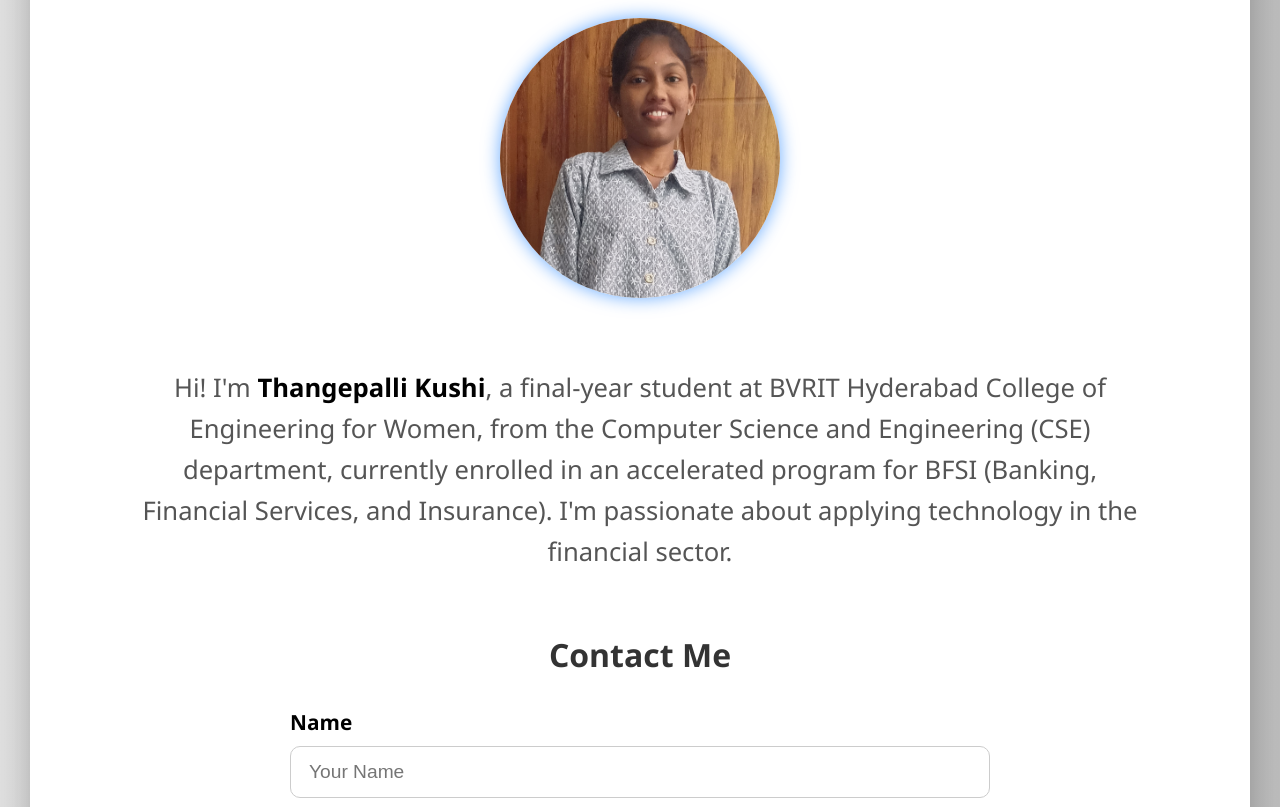
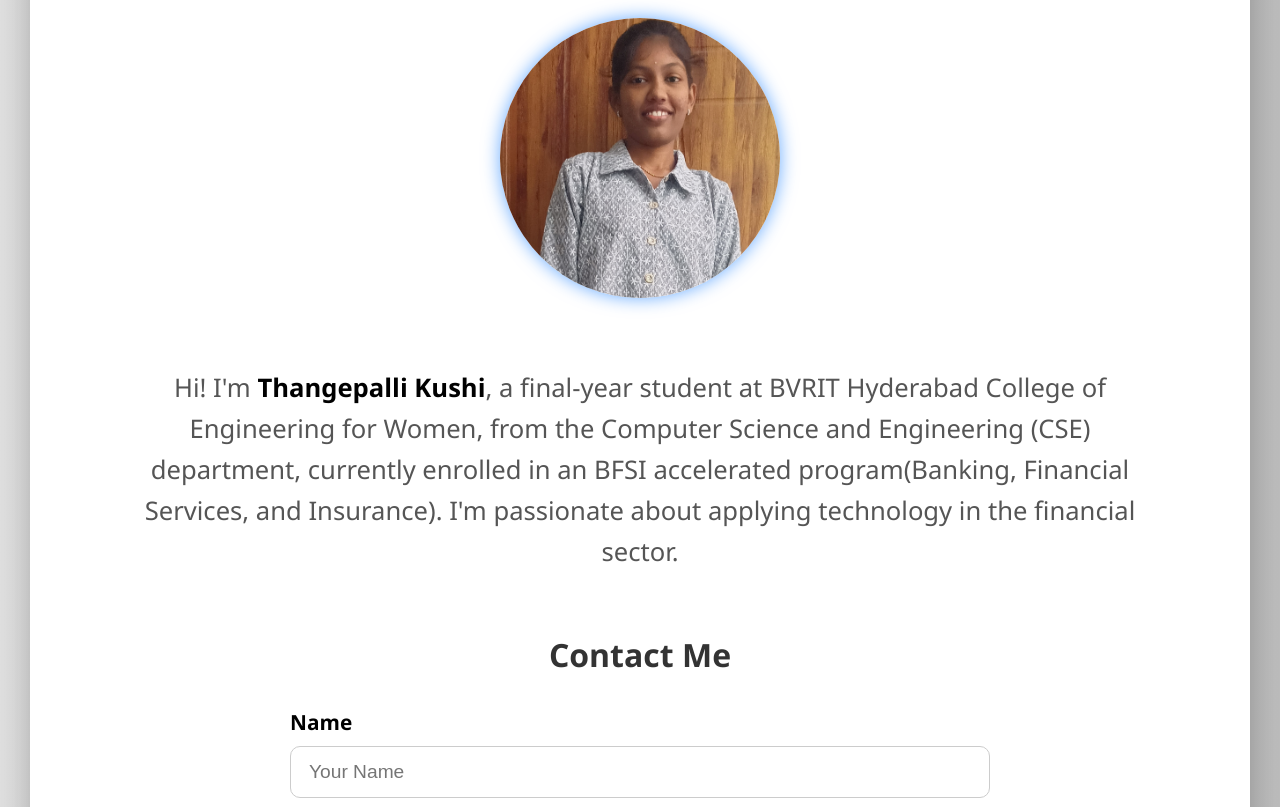
Before and after one commit to 21wh1a0517/Personal-Profile-Web-Page, a plain HTML site: page ProfilePage.html in a window 1280 px wide. Shown: the part 290-1097 px from the top of the page. Drawn offline with Linux system fonts and the light colour scheme.

Commit message:
Update ProfilePage.html

```diff
--- a/ProfilePage.html
+++ b/ProfilePage.html
@@ -178,7 +178,7 @@
   <div class="profile-card">
     <h1>Welcome to My Profile Page</h1>
     <img src="photo.jpg" alt="Profile Picture" />
-    <p>Hi! I'm <strong>Thangepalli Kushi</strong>, a final-year student at BVRIT Hyderabad College of Engineering for Women, from the Computer Science and Engineering (CSE) department, currently enrolled in an accelerated program for BFSI (Banking, Financial Services, and Insurance). I'm passionate about applying technology in the financial sector.</p>
+    <p>Hi! I'm <strong>Thangepalli Kushi</strong>, a final-year student at BVRIT Hyderabad College of Engineering for Women, from the Computer Science and Engineering (CSE) department, currently enrolled in an BFSI accelerated program(Banking, Financial Services, and Insurance). I'm passionate about applying technology in the financial sector.</p>
 
     <!-- Contact Form -->
     <div class="contact-form">
```
